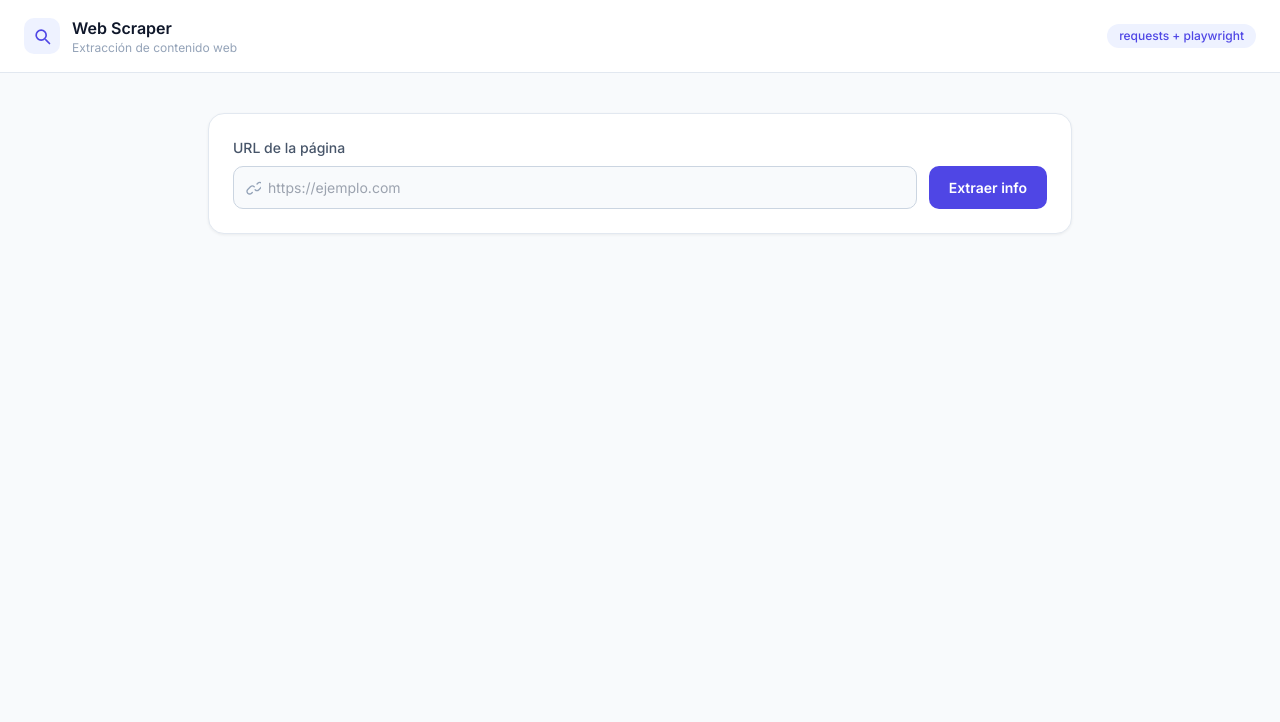
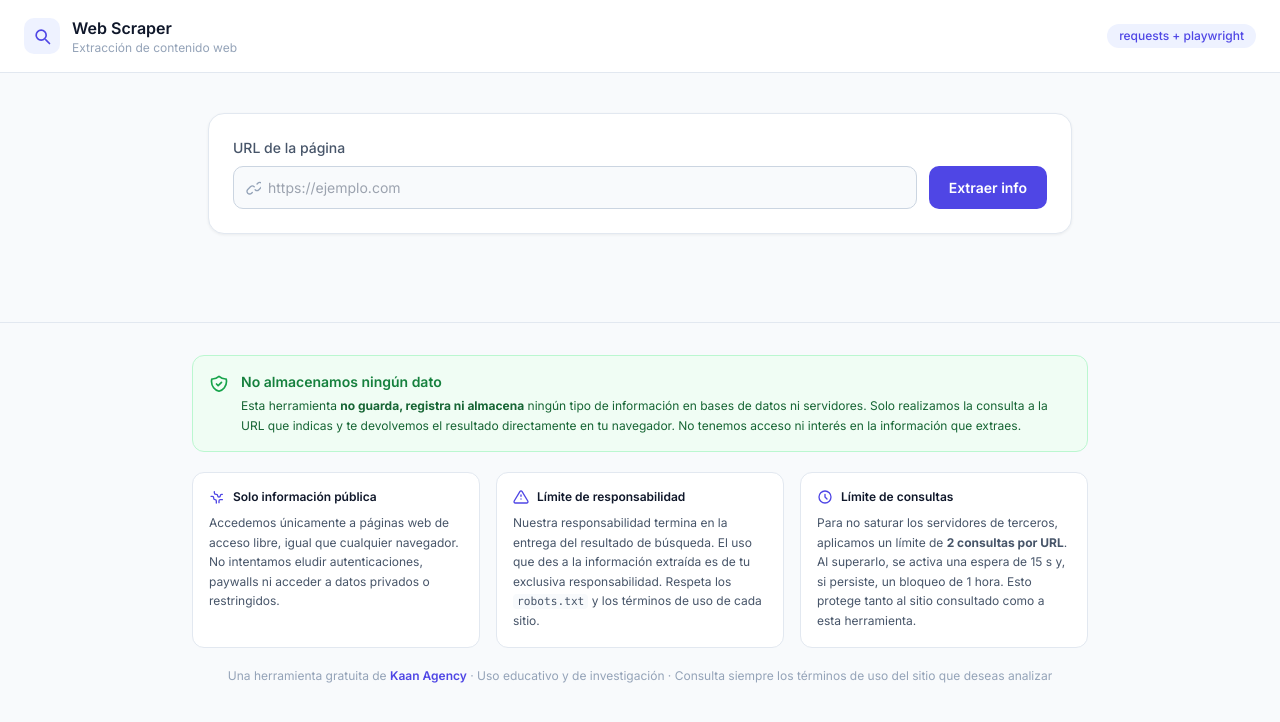
Before and after one commit to JorgePoot9206/scrapping-information, a Flask app: page / in a window 1280 px wide. Shown: the top 722 px of the page. Run offline with Flask 3, Linux system fonts and the light colour scheme; some libraries are stand-ins or nearby versions.

Commit message:
fix: informacion acerca de uso

```diff
--- a/templates/index.html
+++ b/templates/index.html
@@ -141,6 +141,87 @@
       </div>
     </div>
   </main>
+
+  <!-- Footer -->
+  <footer style="border-top:1px solid var(--border); margin-top:48px;" class="py-8 px-6">
+    <div class="max-w-4xl mx-auto space-y-5">
+
+      <!-- Aviso principal -->
+      <div style="background:#F0FDF4; border:1px solid #BBF7D0; border-radius:12px;" class="flex gap-3 p-4">
+        <svg class="w-5 h-5 flex-shrink-0 mt-0.5" style="color:#16A34A" fill="none" stroke="currentColor" stroke-width="2" viewBox="0 0 24 24">
+          <path stroke-linecap="round" stroke-linejoin="round" d="M9 12l2 2 4-4m5.618-4.016A11.955 11.955 0 0112 2.944a11.955 11.955 0 01-8.618 3.04A12.02 12.02 0 003 9c0 5.591 3.824 10.29 9 11.622 5.176-1.332 9-6.03 9-11.622 0-1.042-.133-2.052-.382-3.016z"/>
+        </svg>
+        <div>
+          <p class="text-sm font-semibold" style="color:#15803D">No almacenamos ningún dato</p>
+          <p class="text-xs mt-1 leading-relaxed" style="color:#166534">
+            Esta herramienta <strong>no guarda, registra ni almacena</strong> ningún tipo de información en bases de datos ni servidores.
+            Solo realizamos la consulta a la URL que indicas y te devolvemos el resultado directamente en tu navegador.
+            No tenemos acceso ni interés en la información que extraes.
+          </p>
+        </div>
+      </div>
+
+      <!-- Tres columnas de info -->
+      <div class="grid grid-cols-1 sm:grid-cols-3 gap-4">
+
+        <!-- Solo info pública -->
+        <div style="background:var(--surface); border:1px solid var(--border); border-radius:12px;" class="p-4">
+          <div class="flex items-center gap-2 mb-2">
+            <svg class="w-4 h-4" style="color:var(--accent)" fill="none" stroke="currentColor" stroke-width="2" viewBox="0 0 24 24">
+              <path stroke-linecap="round" stroke-linejoin="round" d="M3.055 11H5a2 2 0 012 2v1a2 2 0 002 2 2 2 0 012 2v2.945M8 3.935V5.5A2.5 2.5 0 0010.5 8h.5a2 2 0 012 2 2 2 0 104 0 2 2 0 012-2h1.064M15 20.488V18a2 2 0 012-2h3.064"/>
+            </svg>
+            <span class="text-xs font-semibold" style="color:var(--text)">Solo información pública</span>
+          </div>
+          <p class="text-xs leading-relaxed" style="color:var(--text-sm)">
+            Accedemos únicamente a páginas web de acceso libre, igual que cualquier navegador.
+            No intentamos eludir autenticaciones, paywalls ni acceder a datos privados o restringidos.
+          </p>
+        </div>
+
+        <!-- Responsabilidad -->
+        <div style="background:var(--surface); border:1px solid var(--border); border-radius:12px;" class="p-4">
+          <div class="flex items-center gap-2 mb-2">
+            <svg class="w-4 h-4" style="color:var(--accent)" fill="none" stroke="currentColor" stroke-width="2" viewBox="0 0 24 24">
+              <path stroke-linecap="round" stroke-linejoin="round" d="M12 9v2m0 4h.01M10.29 3.86L1.82 18a2 2 0 001.71 3h16.94a2 2 0 001.71-3L13.71 3.86a2 2 0 00-3.42 0z"/>
+            </svg>
+            <span class="text-xs font-semibold" style="color:var(--text)">Límite de responsabilidad</span>
+          </div>
+          <p class="text-xs leading-relaxed" style="color:var(--text-sm)">
+            Nuestra responsabilidad termina en la entrega del resultado de búsqueda.
+            El uso que des a la información extraída es de tu exclusiva responsabilidad.
+            Respeta los <code style="font-size:.7rem; background:var(--bg); padding:1px 4px; border-radius:4px;">robots.txt</code> y los términos de uso de cada sitio.
+          </p>
+        </div>
+
+        <!-- Rate limit -->
+        <div style="background:var(--surface); border:1px solid var(--border); border-radius:12px;" class="p-4">
+          <div class="flex items-center gap-2 mb-2">
+            <svg class="w-4 h-4" style="color:var(--accent)" fill="none" stroke="currentColor" stroke-width="2" viewBox="0 0 24 24">
+              <path stroke-linecap="round" stroke-linejoin="round" d="M12 8v4l3 3m6-3a9 9 0 11-18 0 9 9 0 0118 0z"/>
+            </svg>
+            <span class="text-xs font-semibold" style="color:var(--text)">Límite de consultas</span>
+          </div>
+          <p class="text-xs leading-relaxed" style="color:var(--text-sm)">
+            Para no saturar los servidores de terceros, aplicamos un límite de <strong>2 consultas por URL</strong>.
+            Al superarlo, se activa una espera de 15 s y, si persiste, un bloqueo de 1 hora.
+            Esto protege tanto al sitio consultado como a esta herramienta.
+          </p>
+        </div>
+
+      </div>
+
+      <!-- Línea legal inferior -->
+      <p class="text-center text-xs" style="color:var(--text-xs)">
+        Una herramienta gratuita de
+        <a href="https://kaanmkt.com" target="_blank"
+           style="color:var(--accent); font-weight:600; text-decoration:none;"
+           onmouseover="this.style.textDecoration='underline'" onmouseout="this.style.textDecoration='none'">Kaan Agency</a>
+        · Uso educativo y de investigación ·
+        Consulta siempre los términos de uso del sitio que deseas analizar
+      </p>
+
+    </div>
+  </footer>
 
 <script>
   const urlInput  = document.getElementById("urlInput");
```
